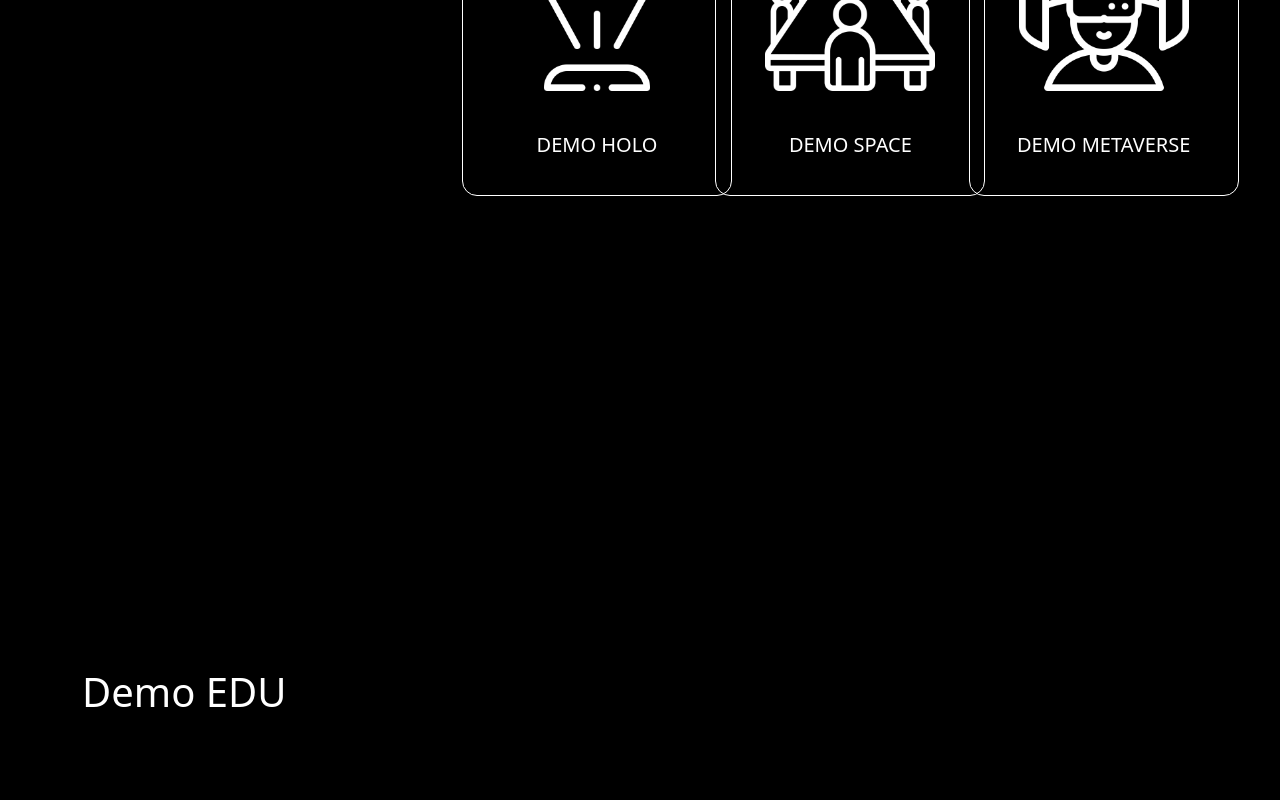
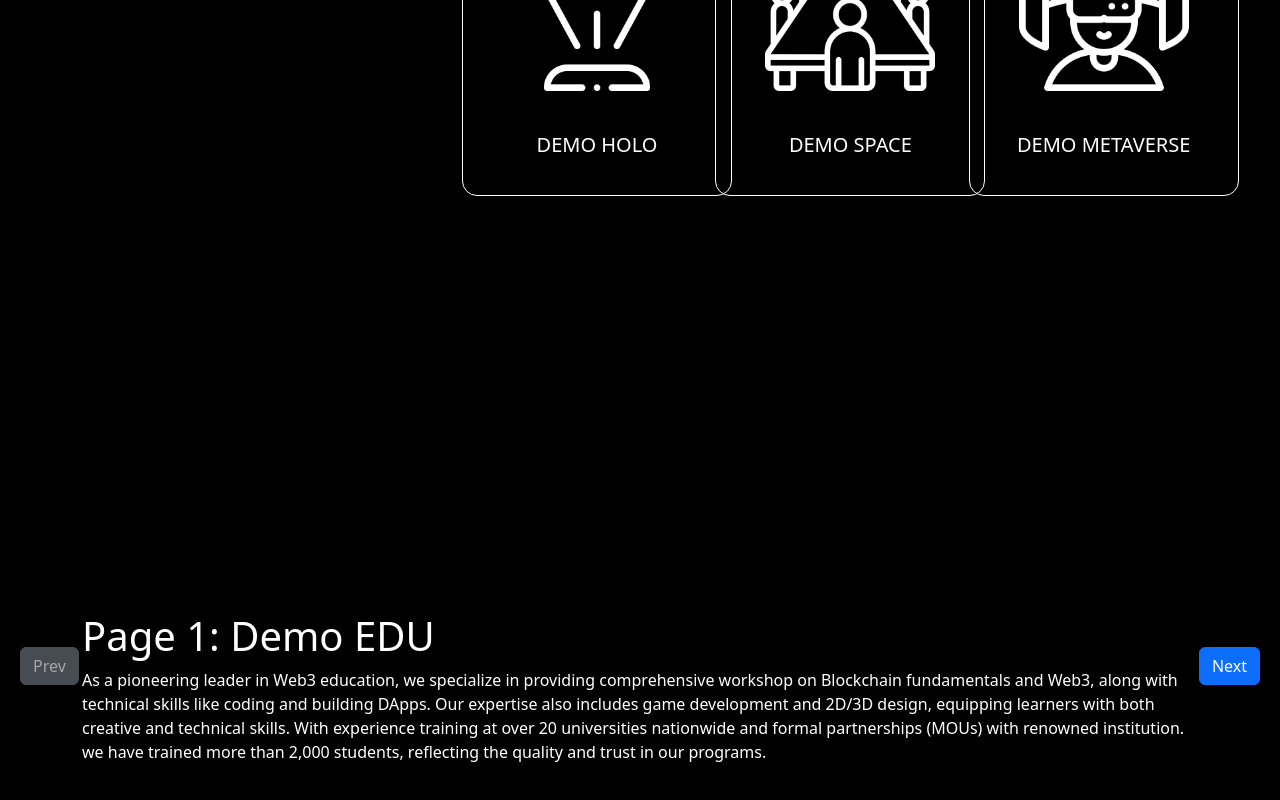
Before and after one commit to WarinPalm/Demo, a React (Vite) app: page / in a window 1280 px wide. Shown: the part 1350-2150 px from the top of the page. Built offline with nearby package versions, Linux system fonts and the light colour scheme.

Commit message:
ทำปุ่ม prev next ของหน้า demo edu ให้สามารถเลื่อน content ได้

```diff
--- a/src/CSS/demo_edu.css
+++ b/src/CSS/demo_edu.css
@@ -0,0 +1,18 @@
+.demo-edu {
+    position: relative;
+  }
+
+  .nav-button {
+    position: absolute;
+    top: 50%;
+    transform: translateY(-50%);
+    z-index: 10;
+  }
+
+  .prev-button {
+    left: 20px; /* ปรับตำแหน่งของ Prev ไปทางซ้าย */
+  }
+
+  .next-button {
+    right: 20px; /* ปรับตำแหน่งของ Next ไปทางขวา */
+  }
--- a/src/Components/DemoEDU.jsx
+++ b/src/Components/DemoEDU.jsx
@@ -1,21 +1,80 @@
-import React from 'react'
+import React, { useState } from 'react';
 
 function DemoEDU() {
+  const [pageNumber, setPageNumber] = useState(1); // เริ่มต้นที่หน้าแรก
+
+  // ฟังก์ชันสำหรับไปยังหน้าถัดไป
+  const handleNext = () => {
+    if (pageNumber < 3) { // สมมติว่ามี 3 หน้า
+      setPageNumber(pageNumber + 1);
+    }
+  };
+
+  // ฟังก์ชันสำหรับกลับไปยังหน้าก่อนหน้า
+  const handlePrev = () => {
+    if (pageNumber > 1) {
+      setPageNumber(pageNumber - 1);
+    }
+  };
+
   return (
     <>
-    <section id="demo-edu" className="demo-edu d-grid align-items-center">
+      <section id="demo-edu" className="demo-edu d-grid align-items-center">
         <div className="container">
-          <div className="row">
-            <div className="col-4">
-              <h1>Demo EDU</h1>
+          <div className="row align-items-center">
+
+            <div className="col-12">
+              {pageNumber === 1 && (
+                <div>
+                  <h1>Page 1: Demo EDU</h1>
+                  <p>
+                    As a pioneering leader in Web3 education, we specialize in providing comprehensive workshop on Blockchain fundamentals and Web3, along with technical skills like coding and building DApps.
+                    Our expertise also includes game development and 2D/3D design, equipping learners with both creative and technical skills.
+                    With experience training at over 20 universities nationwide and formal partnerships (MOUs) with renowned institution. we have trained more than 2,000 students, reflecting the quality and trust in our programs.
+                  </p>
+                </div>
+              )}
+
+              {pageNumber === 2 && (
+                <div>
+                  <h1>Page 2: Demo Image</h1>
+                  <img
+                    src="your-image-url-here"
+                    alt="Demo EDU Image"
+                    style={{ width: '100%', height: 'auto' }}
+                  />
+                </div>
+              )}
+
+              {pageNumber === 3 && (
+                <div>
+                  <h1>Page 3</h1>
+                  <p>
+                    On this page, you can explore additional information, resources, or content related to Web3, Blockchain, and other cutting-edge technologies.
+                  </p>
+                </div>
+              )}
             </div>
-
-
           </div>
         </div>
+
+        {/* ปุ่ม Prev */}
+        <div className="nav-button prev-button">
+          <button onClick={handlePrev} className="btn btn-secondary" disabled={pageNumber === 1}>
+            Prev
+          </button>
+        </div>
+
+        {/* ปุ่ม Next */}
+        <div className="nav-button next-button">
+          <button onClick={handleNext} className="btn btn-primary" disabled={pageNumber === 3}>
+            Next
+          </button>
+        </div>
+
       </section>
     </>
-  )
+  );
 }
 
-export default DemoEDU
+export default DemoEDU;
```
